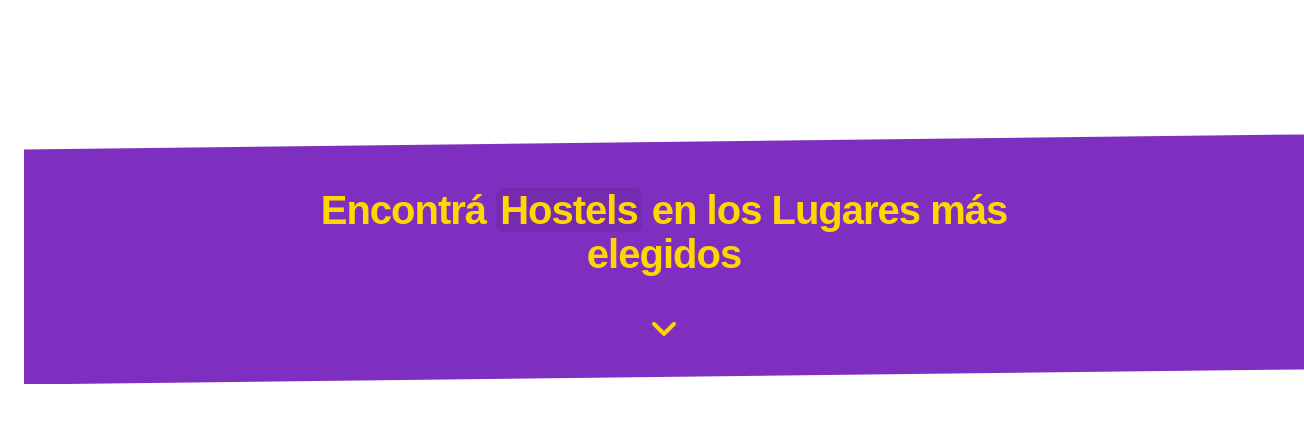
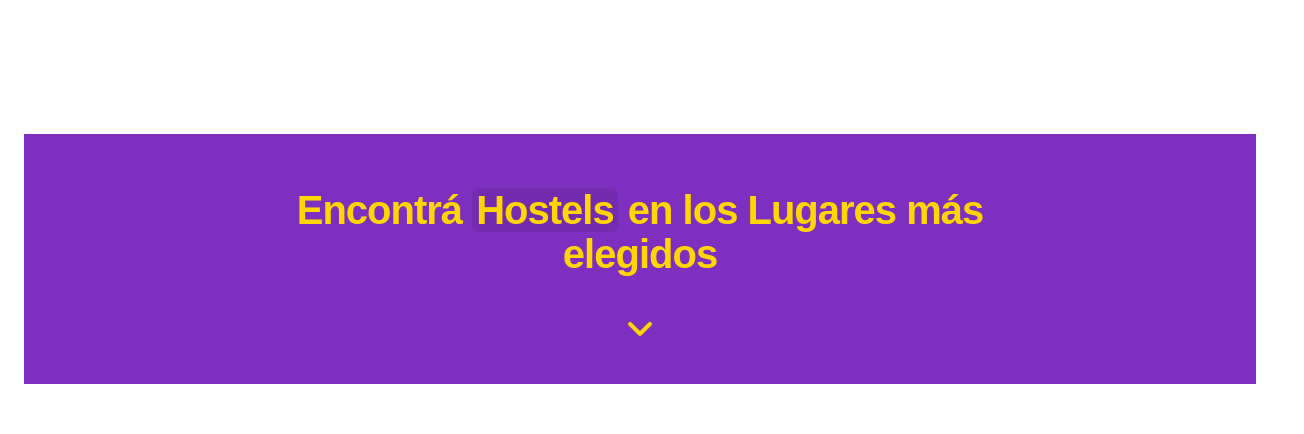
Before and after one commit to givemefire44/hostels.ar, a Next.js app: page / in a window 1280 px wide. Shown: the part 1700-2134 px from the top of the page, 1304 px wide, since content can reach past the window. Built offline with nearby package versions, Linux system fonts and the light colour scheme.

Commit message:
Update globals.css

```diff
--- a/app/globals.css
+++ b/app/globals.css
@@ -493,20 +493,20 @@ body {
 
 
 /* ImpactBanner styles */
+/* ImpactBanner styles (recto, dentro del container) */
 .impact-banner {
   background: #7e2fbf;
   color: #FFD600;
-  width: 100vw;
-  position: relative;
-  margin: 0;
+  width: 100%;
+  margin: 0 auto 0 auto;
   padding: 54px 0 38px 0;
-  /* Franja inclinada usando clip-path */
-  clip-path: polygon(0 6%, 100% 0, 100% 94%, 0 100%);
-  overflow: hidden;
   text-align: center;
+  display: flex;
+  justify-content: center;
 }
 
 .impact-banner-content {
+  width: 100%;
   max-width: 860px;
   margin: 0 auto;
   padding: 0 16px;
```
